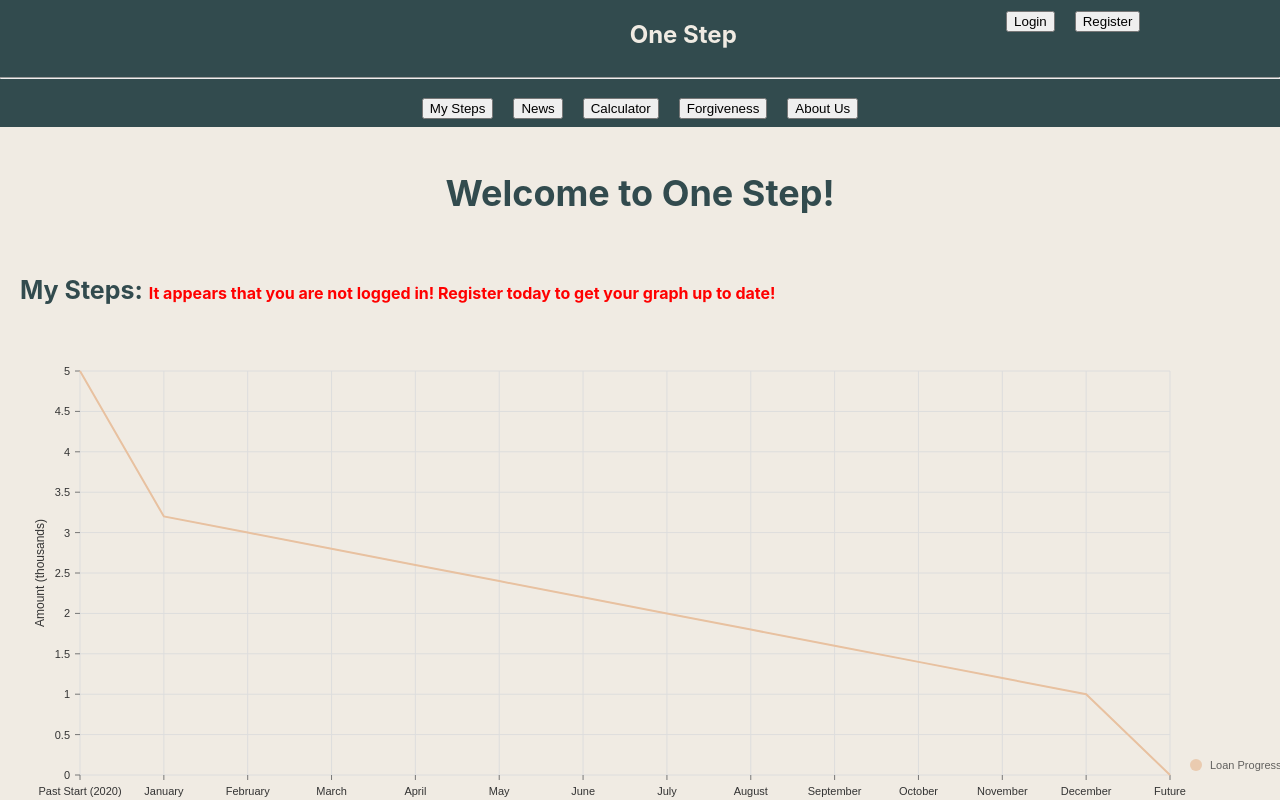
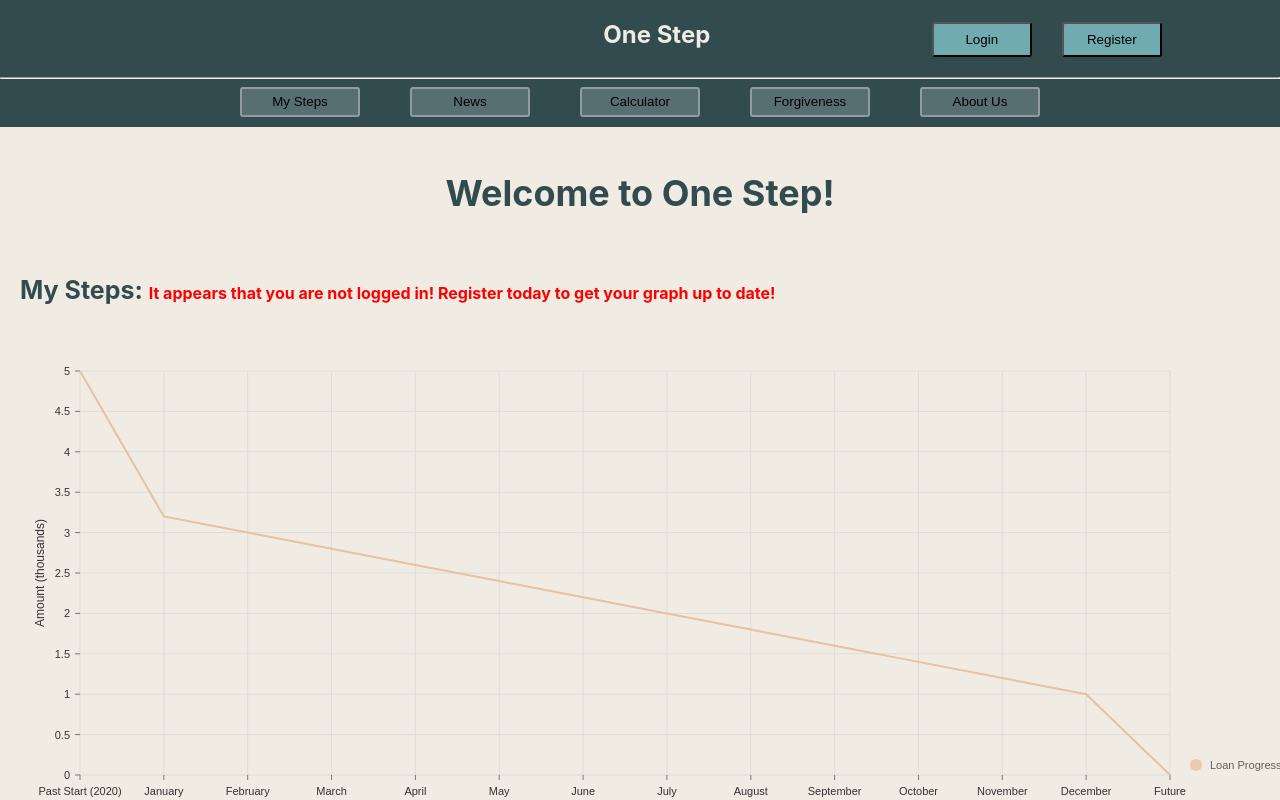
Before and after one commit to Cazi/JPMColumbusHackathon, a React (Create React App) app in the folder one-step/: page /my-steps in a window 1280 px wide. Shown: the top 800 px of the page. Built offline with nearby package versions, Linux system fonts and the light colour scheme.

Commit message:
Button Styling

```diff
--- a/one-step/src/components/atoms/AccountButton.tsx
+++ b/one-step/src/components/atoms/AccountButton.tsx
@@ -3,11 +3,20 @@ import styled from "styled-components";
 import { useNavigate } from "react-router-dom";
 
 const AccountButtonContainer = styled.div`
-height: 50px
-color: white;
-margin: 10px;
-background-color: #324B4E;
+  padding-top: 22px;
+  padding-left: 15px;
+  padding-right: 15px;
 `;
+
+const AccButton = styled.button`
+  background-color: #70ABAF;
+  border: 2px solid #white;
+  border-radius: 3px;
+  height: 35px;
+  width: 100px;
+  transition-duration: 0.4s;
+  cursor: pointer;
+`
 
 interface AccountButtonProps {
     title: string;
@@ -19,7 +28,7 @@ const AccountButton : FC<AccountButtonProps> = ({title, to, ...props}) => {
 
   return (
     <AccountButtonContainer>
-      <button onClick={() => navigate(to)}>{title} </button>
+      <AccButton onClick={() => navigate(to)}>{title} </AccButton>
 
     </AccountButtonContainer>
   );
--- a/one-step/src/components/atoms/NavBarButton.tsx
+++ b/one-step/src/components/atoms/NavBarButton.tsx
@@ -4,11 +4,19 @@ import { useNavigate } from "react-router-dom";
 
 //Styled Div Definition
 const NavBarButtonContainer = styled.div`
-height: 50px
-color: white;
-margin: 10px;
-background-color: #324B4E;
+  padding-left: 25px;
+  padding-right: 25px;
 `;
+
+const NavButton = styled.button`
+  background-color: #576F72;
+  border: 2px solid #909C9E;
+  border-radius: 3px;
+  height: 30px;
+  width: 120px;
+  transition-duration: 0.4s;
+  cursor: pointer;
+`
 
 const NavBarButtonText = styled.div`
 background-color: Transparent;
@@ -30,7 +38,7 @@ const NavBarButton: FC<NavBarButtonProps> = ({ title, to, ...props }) => {
   return (
     <NavBarButtonContainer>
       {/* <NavBarButtonText> */}
-      <button onClick={() => navigate(to)}>{title} </button>
+      <NavButton onClick={() => navigate(to)}>{title} </NavButton>
       {/* </NavBarButtonText> */}
 
     </NavBarButtonContainer>
```
